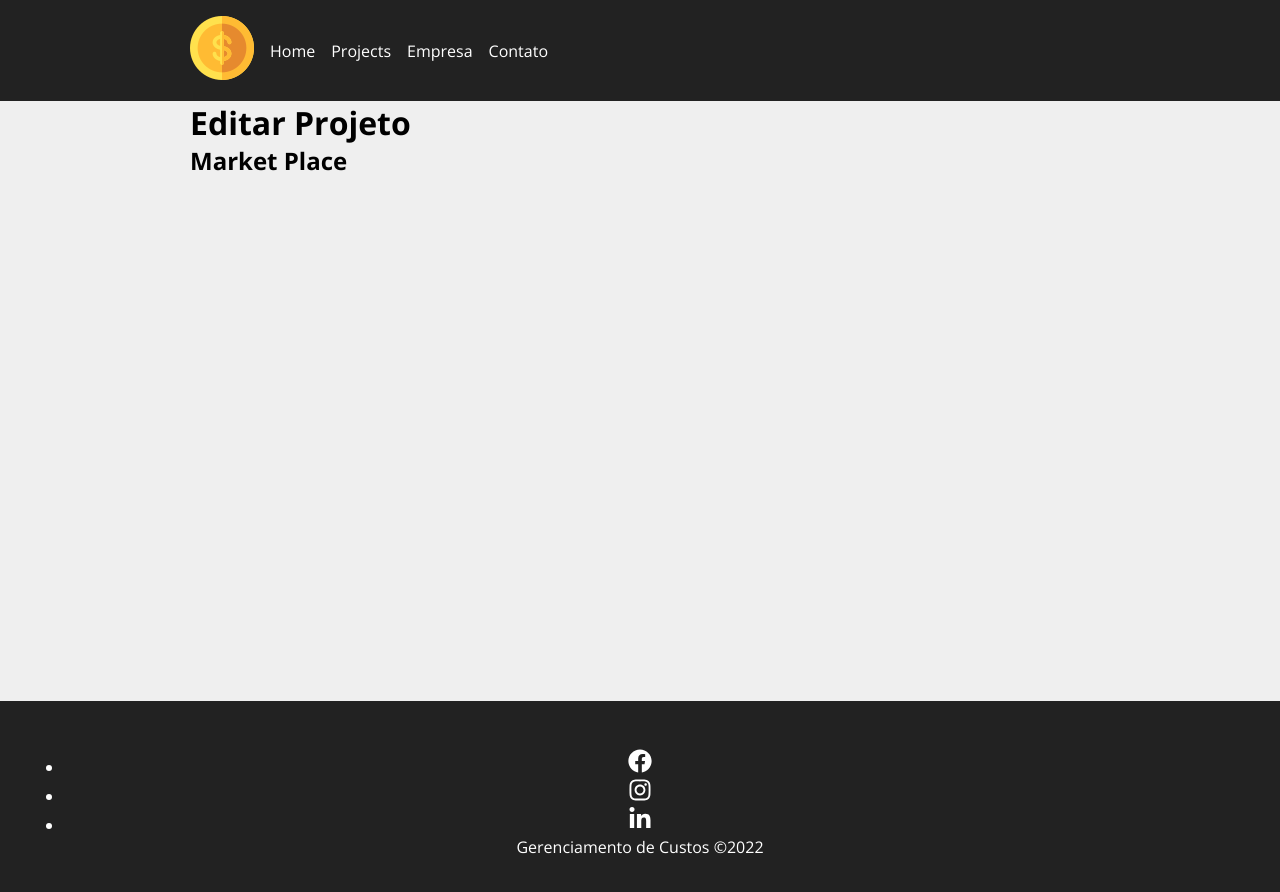
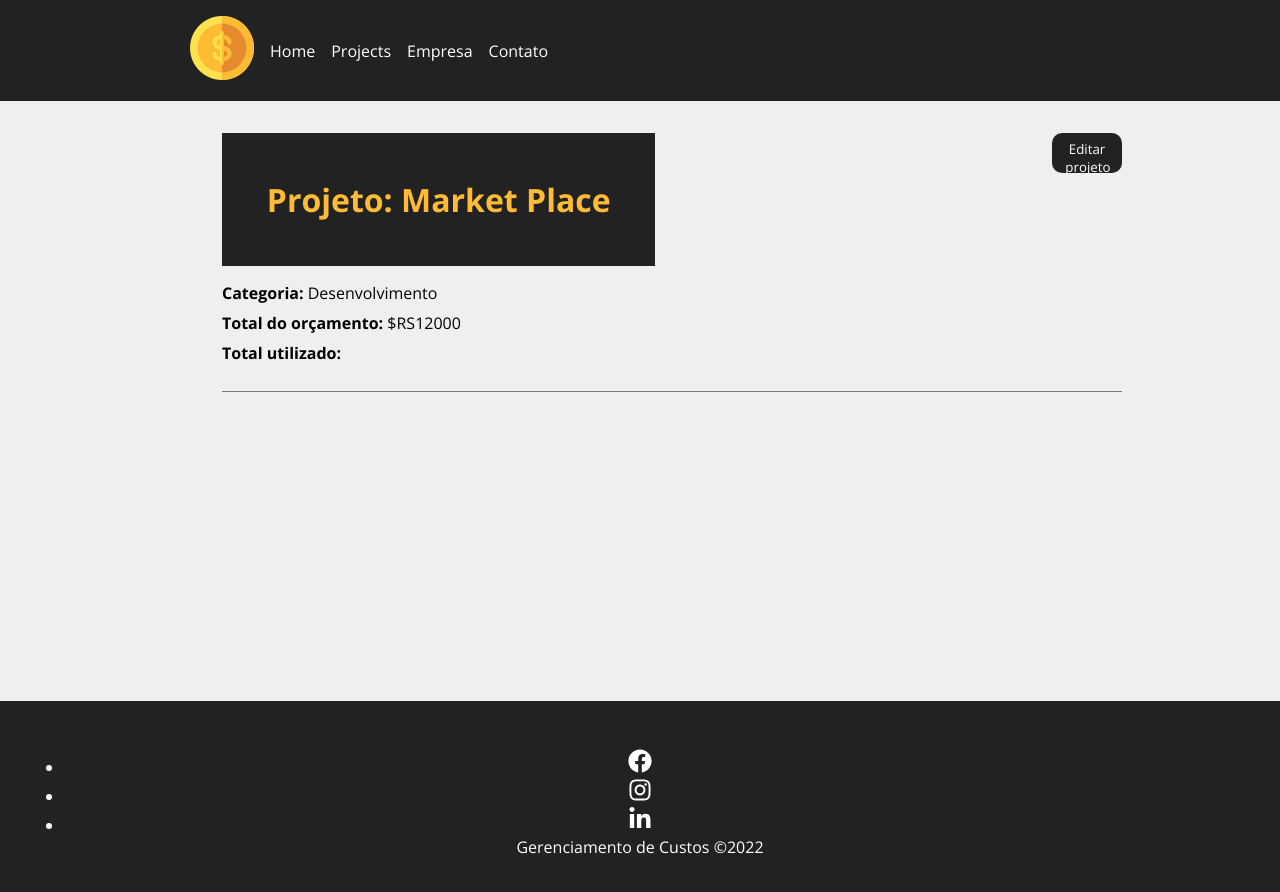
Before and after one commit to aldo-pereira22/gerenciamento-de-projetos, a React (Create React App) app: page /project/1 in a window 1280 px wide. Shown: the top 892 px of the page. Built offline with nearby package versions, Linux system fonts and the light colour scheme; data requests are answered from the project's data file.

Commit message:
detalhes do projeto

```diff
--- a/src/components/pages/Project.jsx
+++ b/src/components/pages/Project.jsx
@@ -1,29 +1,66 @@
 import { useEffect, useState } from 'react'
 import { useParams } from 'react-router-dom'
+import Container from '../layouts/Container'
+import Loading from '../layouts/Loading'
 import styles from './Project.module.css'
 
 function Project() {
     const { id } = useParams()
     const [project, setProject] = useState([])
+    const [showProjectForm, setShowProjectForm] = useState(false)
+    useEffect(() => {
 
-    useEffect(() => {
-        fetch(`http://localhost:5000/projects/${id}`, {
-            method: 'GET',
-            headers:{
-                'Content-type':'application/json'
-            }
-        }).then( resp => resp.json())
-        .then( (data) => {
-            setProject(data)
-        } )
-        .catch( err => console.log(err))
-    },[id])
+        setTimeout(() => {
+            fetch(`http://localhost:5000/projects/${id}`, {
+                method: 'GET',
+                headers: {
+                    'Content-type': 'application/json'
+                }
+            }).then(resp => resp.json())
+                .then((data) => {
+                    setProject(data)
+                })
+                .catch(err => console.log(err))
+        }, 100)
+    }, [id])
+
+    function toggleProjectForm() {
+        setShowProjectForm(!showProjectForm)
+    }
 
     return (
-        <div>
-            <h1>Editar Projeto</h1>
-            <h2>{ project.name} </h2>
-        </div>
+        <>
+            {project.name ? (
+
+                <div className={styles.project_details} >
+                    <Container customClass="column">
+                        <div className={styles.details_container} >
+                            <h1>Projeto: {project.name} </h1>
+                            <button className={styles.btn} onClick={toggleProjectForm} >
+                                {!showProjectForm ? 'Editar projeto' : 'Fechar'}
+                            </button>
+                            {!showProjectForm ? (
+                                <div className={styles.project_info} >
+                                    <p> <span>Categoria:</span> {project.category.name} </p>
+                                    <p>
+                                        <span>Total do orçamento:</span> $RS{project.budget}
+                                    </p>
+                                    <p>
+                                        <span>Total utilizado:</span>
+                                    </p>
+                                </div>
+                            ) : (
+                                <div className={styles.project_info} >
+                                    <p>Detalhes do projeto</p>
+                                </div>
+                            )}
+                        </div>
+                    </Container>
+                </div>
+            ) : (
+                <Loading />
+            )}
+        </>
     )
 }
 export default Project
--- a/src/components/pages/Project.module.css
+++ b/src/components/pages/Project.module.css
@@ -0,0 +1,50 @@
+.project_details {
+    padding: 2em;
+}
+
+.project_details h1,
+.project_details h2,
+.project_details p {
+    margin-bottom: 0.5em;
+}
+
+.project_details h1 {
+    background-color: #222;
+    color: #FFBB33;
+    padding: 1.4em;
+}
+
+.project_details span {
+    font-weight: bold;
+}
+
+.details_container,
+.service_form_container {
+    border-bottom: 1px solid #7a7a7a;
+    margin-bottom: 1.2em;
+    padding-bottom: 1.2em;
+    display: flex;
+    justify-content: space-between;
+    flex-wrap: wrap;
+}
+
+.btn {
+    background-color: #222;
+    color: #FFF;
+    padding: 0.5em 1em;
+    text-decoration: none;
+    transition: 0.5s;
+    border-radius: 10px;
+    cursor: pointer;
+    width: 70px;
+    height: 40px;
+    border: none;
+}
+
+.btn:hover {
+    color: #FFBB33;
+}
+
+.project_info {
+    width: 100%;
+}
```
